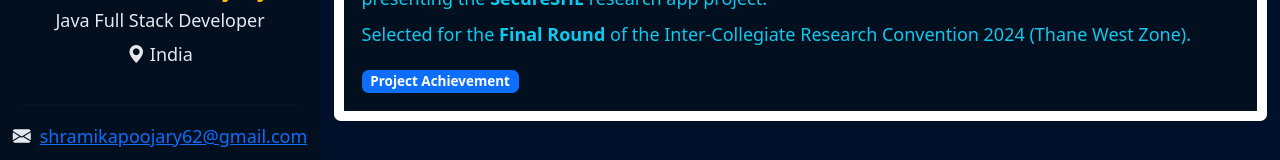
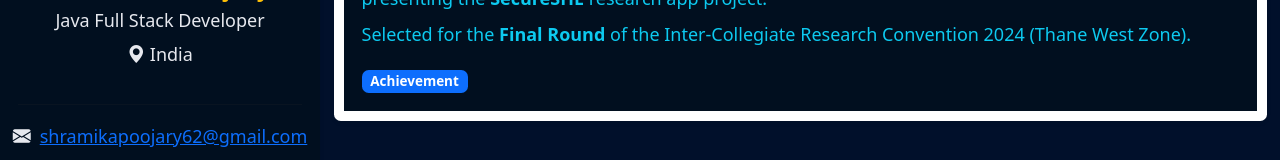
Before and after one commit to shramika-poojary/my-portfolio, a React (Vite) app: page / in a window 1280 px wide. Both pictures are taken after a click on the button "Achievements". Shown: the part 317-477 px from the top of the page. Built offline with nearby package versions, Linux system fonts and the light colour scheme.

Commit message:
Updated Achiements component

```diff
--- a/src/components/Achievements.jsx
+++ b/src/components/Achievements.jsx
@@ -26,7 +26,7 @@ function Achievements() {
               Inter-Collegiate Research Convention 2024 (Thane West Zone).
             </p>
 
-            <Badge bg="primary">Project Achievement</Badge>
+            <Badge bg="primary">Achievement</Badge>
           </div>
         </div>
       </Card.Body>
```
